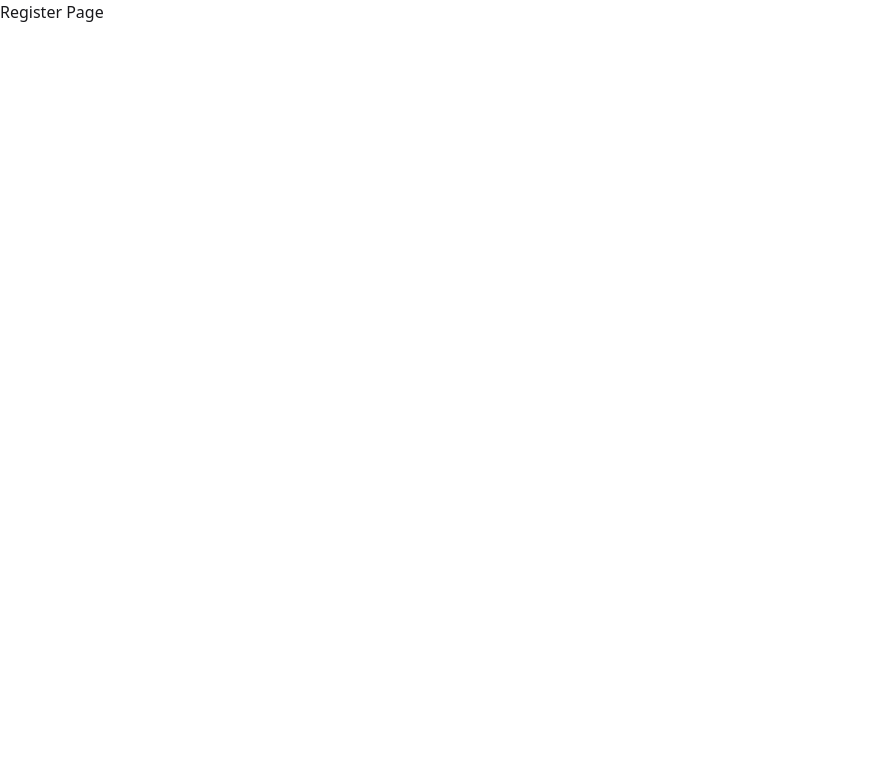
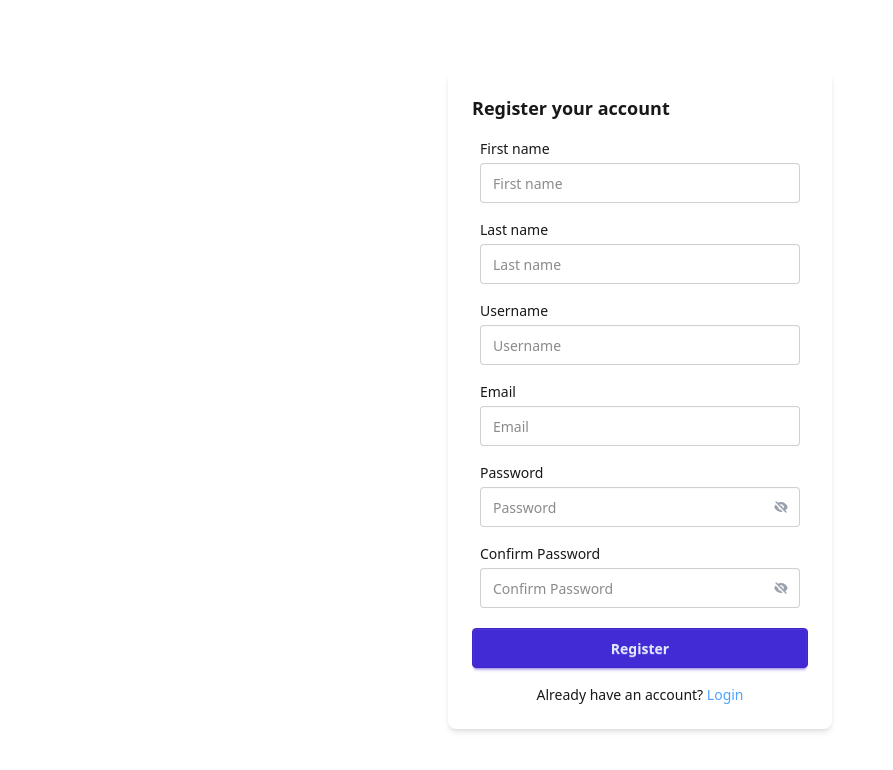
Before and after one commit to sorasora46/projo, a React (Vite) app in the folder frontend/: page /register in a window 1280 px wide. Shown: the top 770 px of the page, without its empty margins (0-893 px from the left). Built offline with nearby package versions, Linux system fonts and the light colour scheme.

Commit message:
feat: implement register page

```diff
--- a/frontend/src/components/FieldError.tsx
+++ b/frontend/src/components/FieldError.tsx
@@ -1,9 +1,15 @@
-const FieldError = ({ message }: { message?: string }) => (
-  <span
-    className={`block text-error text-sm h-4 ${message ? "" : "invisible"}`}
-  >
-    {message}
-  </span>
-);
+import type { FC } from "react";
+
+interface FieldErrorProps {
+  message?: string;
+}
+
+const FieldError: FC<FieldErrorProps> = ({ message }) => {
+  return (
+    <div className="flex-grow">
+      <span className="text-error text-sm block">{message ?? ""}</span>
+    </div>
+  );
+};
 
 export default FieldError;
--- a/frontend/src/pages/Login.tsx
+++ b/frontend/src/pages/Login.tsx
@@ -13,7 +13,7 @@ const Login = () => {
     formState: { errors },
   } = useForm<LoginFormData>({ resolver: zodResolver(LoginSchema) });
 
-  const [isHidePassword, setIsHidePassword] = useState(true);
+  const [isHidePassword, setIsHidePassword] = useState<boolean>(true);
 
   const navigate = useNavigate();
 
--- a/frontend/src/pages/Register.tsx
+++ b/frontend/src/pages/Register.tsx
@@ -1,7 +1,154 @@
+import { useForm } from "react-hook-form";
+import { RegisterSchema, type RegisterFormData } from "../schemas/register";
+import { zodResolver } from "@hookform/resolvers/zod";
+import { HiEyeOff, HiEye } from "react-icons/hi";
+import { Link } from "react-router";
+import FieldError from "../components/FieldError";
+import { useState } from "react";
+
 const Register = () => {
+  const {
+    register,
+    handleSubmit,
+    formState: { errors },
+  } = useForm<RegisterFormData>({ resolver: zodResolver(RegisterSchema) });
+
+  const [isHidePassword, setIsHidePassword] = useState<boolean>(true);
+  const [isHideConfirmPassword, setIsHideConfirmPassword] =
+    useState<boolean>(true);
+
+  const onSubmit = (data: RegisterFormData) => {
+    console.log("Valid form data:", data);
+  };
+
   return (
-    <main>
-      <p>Register Page</p>
+    <main className="h-dvh w-full flex justify-center items-center">
+      <div className="card bg-base-100 sm:w-1/2 md:w-96 shadow-md">
+        <form className="card-body" onSubmit={handleSubmit(onSubmit)}>
+          <h2 className="card-title">Register your account</h2>
+          <div className="m-2 flex flex-col justify-center items-center gap-3">
+            <div className="w-full flex flex-col gap-1">
+              <label htmlFor="firstName" className="self-start">
+                First name
+              </label>
+              <input
+                id="firstName"
+                type="text"
+                placeholder="First name"
+                className={`input w-full ${errors.firstName ? "input-error" : "input-bordered"}`}
+                {...register("firstName")}
+              />
+              <FieldError message={errors.firstName?.message} />
+            </div>
+            <div className="w-full flex flex-col gap-1">
+              <label htmlFor="lastName" className="self-start">
+                Last name
+              </label>
+              <input
+                id="lastName"
+                type="text"
+                placeholder="Last name"
+                className={`input w-full ${errors.lastName ? "input-error" : "input-bordered"}`}
+                {...register("lastName")}
+              />
+              <FieldError message={errors.lastName?.message} />
+            </div>
+            <div className="w-full flex flex-col gap-1">
+              <label htmlFor="username" className="self-start">
+                Username
+              </label>
+              <input
+                autoComplete="username"
+                id="username"
+                type="text"
+                placeholder="Username"
+                className={`input w-full ${errors.username ? "input-error" : "input-bordered"}`}
+                {...register("username")}
+              />
+              <FieldError message={errors.username?.message} />
+            </div>
+            <div className="w-full flex flex-col gap-1">
+              <label htmlFor="email" className="self-start">
+                Email
+              </label>
+              <input
+                id="email"
+                type="text"
+                placeholder="Email"
+                className={`input w-full ${errors.email ? "input-error" : "input-bordered"}`}
+                {...register("email")}
+              />
+              <FieldError message={errors.email?.message} />
+            </div>
+            <div className="w-full flex flex-col gap-1">
+              <label htmlFor="password" className="self-start">
+                Password
+              </label>
+              <div className="relative">
+                <input
+                  autoComplete="current-password new-password"
+                  id="password"
+                  type={isHidePassword ? "password" : "text"}
+                  placeholder="Password"
+                  className={`input w-full pr-10 ${errors.password ? "input-error" : "input-bordered"}`}
+                  {...register("password")}
+                />
+                <label className="swap swap-rotate absolute right-3 top-1/2 -translate-y-1/2 cursor-pointer">
+                  <input
+                    type="checkbox"
+                    checked={isHidePassword}
+                    onChange={() => setIsHidePassword(!isHidePassword)}
+                    className="sr-only"
+                  />
+                  <HiEyeOff className="swap-on text-md text-gray-400" />
+                  <HiEye className="swap-off text-md text-gray-400" />
+                </label>
+              </div>
+              <FieldError message={errors.password?.message} />
+            </div>
+
+            <div className="w-full flex flex-col gap-1">
+              <label htmlFor="confirmPassword" className="self-start">
+                Confirm Password
+              </label>
+              <div className="relative">
+                <input
+                  autoComplete="new-password"
+                  id="confirmPassword"
+                  type={isHideConfirmPassword ? "password" : "text"}
+                  placeholder="Confirm Password"
+                  className={`input w-full pr-10 ${errors.confirmPassword ? "input-error" : "input-bordered"}`}
+                  {...register("confirmPassword")}
+                />
+                <label className="swap swap-rotate absolute right-3 top-1/2 -translate-y-1/2 cursor-pointer">
+                  <input
+                    type="checkbox"
+                    checked={isHideConfirmPassword}
+                    onChange={() =>
+                      setIsHideConfirmPassword(!isHideConfirmPassword)
+                    }
+                    className="sr-only"
+                  />
+                  <HiEyeOff className="swap-on text-md text-gray-400" />
+                  <HiEye className="swap-off text-md text-gray-400" />
+                </label>
+              </div>
+              <FieldError message={errors.confirmPassword?.message} />
+            </div>
+          </div>
+          <div className="card-actions justify-center">
+            <button type="submit" className="w-full btn btn-primary">
+              Register
+            </button>
+          </div>
+          <p className="mt-2 text-center">
+            Already have an account?{" "}
+            <Link to="/login" className="text-blue-400">
+              Login
+            </Link>
+          </p>
+        </form>
+      </div>
     </main>
   );
 };
--- a/frontend/src/schemas/register.ts
+++ b/frontend/src/schemas/register.ts
@@ -2,11 +2,18 @@ import z from "zod/v4";
 
 export type RegisterFormData = z.infer<typeof RegisterSchema>;
 
-export const RegisterSchema = z.object({
-  firstName: z.string().min(2, "Firstname must be at least 2 characters"),
-  lastName: z.string().min(2, "Lastname must be at least 2 characters"),
-  username: z.string().min(6, "Username must be at least 6 characters"),
-  email: z.email("Invalid/Empty email address"),
-  password: z.string().min(6, "Password must be at least 6 characters"),
-  confirmPassword: z.string().min(6, "Password must be at least 6 characters"),
-});
+export const RegisterSchema = z
+  .object({
+    firstName: z.string().min(2, "First name must be at least 2 characters"),
+    lastName: z.string().min(2, "Last name must be at least 2 characters"),
+    username: z.string().min(6, "Username must be at least 6 characters"),
+    email: z.email("Invalid/Empty email address"),
+    password: z.string().min(6, "Password must be at least 6 characters"),
+    confirmPassword: z
+      .string()
+      .min(6, "Password must be at least 6 characters"),
+  })
+  .refine((schema) => schema.password === schema.confirmPassword, {
+    message: "Password must match",
+    path: ["confirmPassword"],
+  });
```
Also changed, not shown: 1 other file (tests, documents, lock files or other folders).
